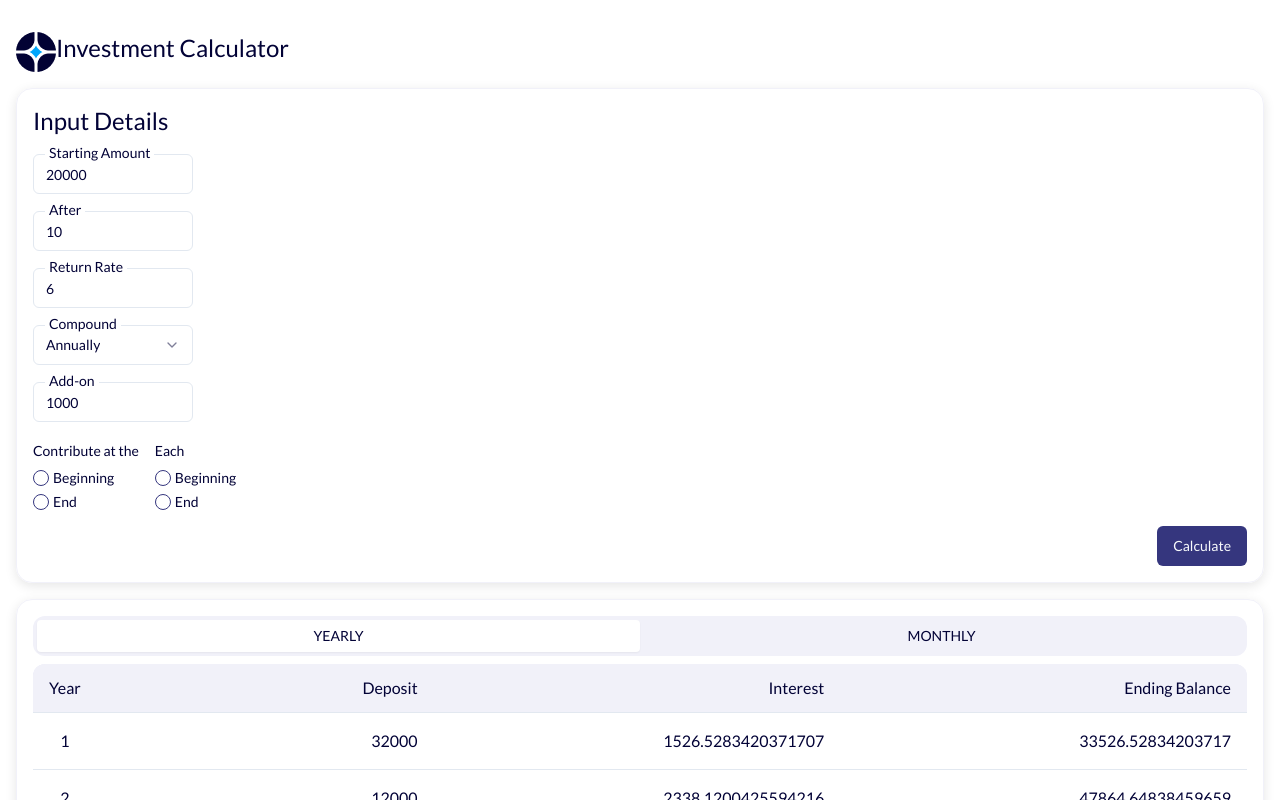
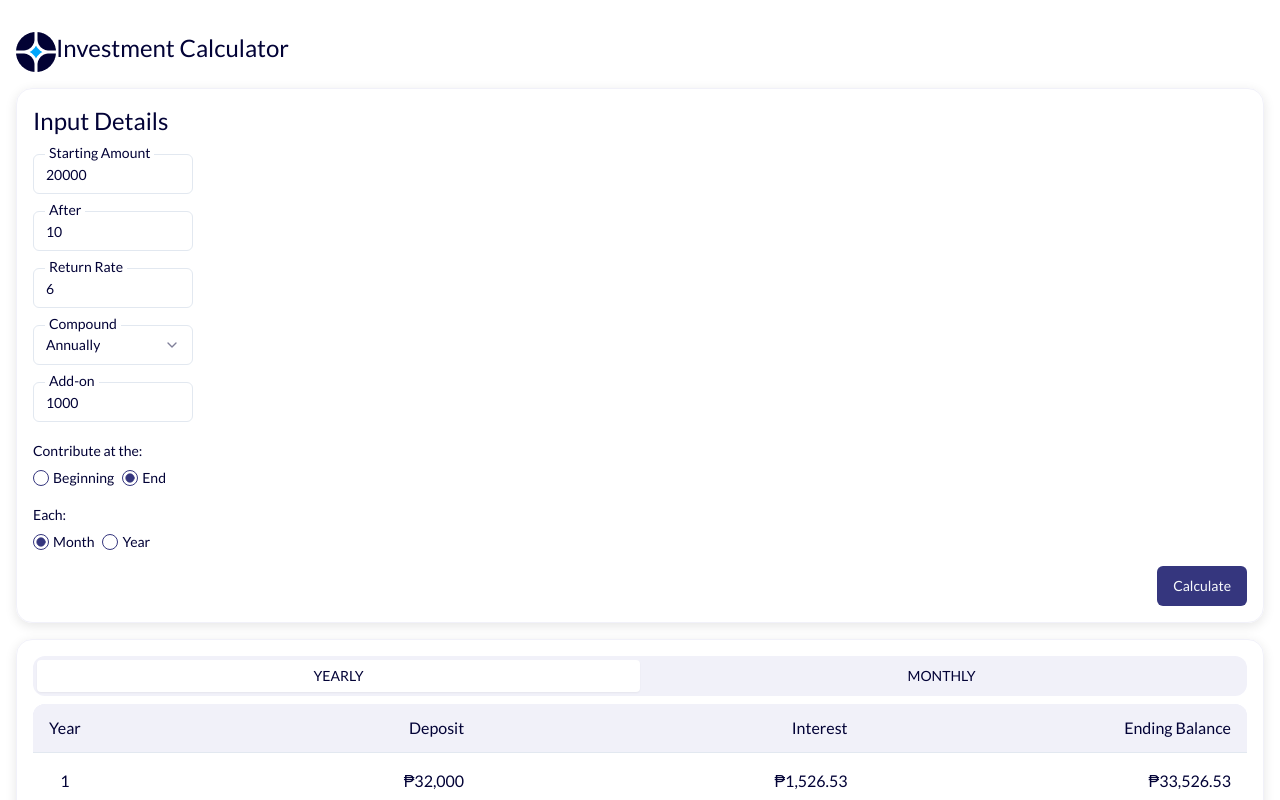
Before and after one commit to jcccc4/investment-calculator, a Next.js app: page / in a window 1280 px wide. Shown: the top 800 px of the page. Built offline with nearby package versions, Linux system fonts and the light colour scheme.

Commit message:
Finish the functionality

```diff
--- a/package.json
+++ b/package.json
@@ -25,12 +25,14 @@
     "react-hook-form": "^7.53.0",
     "tailwind-merge": "^2.5.2",
     "tailwindcss-animate": "^1.0.7",
+    "uuid": "^10.0.0",
     "zod": "^3.23.8"
   },
   "devDependencies": {
     "@types/node": "^20",
     "@types/react": "^18",
     "@types/react-dom": "^18",
+    "@types/uuid": "^10.0.0",
     "eslint": "^8",
     "eslint-config-next": "14.2.13",
     "postcss": "^8",
--- a/src/app/_components/CardTable.tsx
+++ b/src/app/_components/CardTable.tsx
@@ -9,26 +9,29 @@ import {
 import { Tabs, TabsContent, TabsList, TabsTrigger } from "@/components/ui/tabs";
 import React, { Dispatch, SetStateAction } from "react";
 import { Data, Inputs } from "../page";
-import { investmentCalculator } from "./form/investmentCalculator";
+import { investmentCalculator } from "../../lib/investmentCalculator";
+import { v4 as uuidv4 } from "uuid";
 
 export default function CardTable({
   data,
   setData,
   formResult,
+  setTab,
 }: {
   data: Data[];
   formResult: Inputs;
   setData: Dispatch<SetStateAction<Data[]>>;
+  setTab: Dispatch<SetStateAction<string>>;
 }) {
-  console.log(formResult);
 
   return (
     <Tabs
       defaultValue="yearly"
       className="w-full "
-      onValueChange={(value) =>
-        setData(investmentCalculator(formResult, value))
-      }
+      onValueChange={(value) => {
+        setTab(value);
+        setData(investmentCalculator(formResult, value));
+      }}
     >
       <TabsList className=" grid grid-cols-2">
         <TabsTrigger value="yearly">YEARLY</TabsTrigger>
@@ -49,7 +52,7 @@ export default function CardTable({
           <TableBody>
             {data.length > 0 &&
               data.map((data, index) => (
-                <TableRow key={`tabledata-${index + 1}`}>
+                <TableRow key={uuidv4()}>
                   <TableCell className="text-center font-medium ">
                     {data.year}
                   </TableCell>
--- a/src/app/_components/InputDetails.tsx
+++ b/src/app/_components/InputDetails.tsx
@@ -2,7 +2,6 @@ import { Button } from "@/components/ui/button";
 import {
   Form,
   FormControl,
-  FormDescription,
   FormField,
   FormItem,
   FormLabel,
@@ -21,19 +20,23 @@ import {
   SelectTrigger,
   SelectValue,
 } from "@/components/ui/select";
-import { investmentCalculator } from "./form/investmentCalculator";
+import { investmentCalculator } from "../../lib/investmentCalculator";
 
 type Props = {
   setData: Dispatch<SetStateAction<Data[]>>;
   setFormResult: Dispatch<SetStateAction<Inputs>>;
+  tab: string;
 };
 
-function InputDetails({ setData, setFormResult }: Props) {
+function InputDetails({ setData, setFormResult, tab }: Props) {
   const form = useForm<Inputs>({
     defaultValues: initialData,
   });
   const onSubmit: SubmitHandler<Inputs> = (data) => {
-    setData(investmentCalculator(data));
+    data.addOn = Number(data.addOn);
+    data.startingAmount = Number(data.startingAmount);
+    setFormResult(data);
+    setData(investmentCalculator(data, tab));
   };
 
   return (
@@ -85,26 +88,23 @@ function InputDetails({ setData, setFormResult }: Props) {
               )}
             />
             <FormInputs form={form} name={"addOn"} label={"Add-on"} />
-            <div className="flex gap-4">
             <FormField
               control={form.control}
               name="type"
               render={({ field }) => (
                 <FormItem className="space-y-2">
-                    <FormLabel>Contribute at the</FormLabel>
+                  <FormLabel>Contribute at the:</FormLabel>
                   <FormControl>
                     <RadioGroup
                       onValueChange={field.onChange}
                       defaultValue={field.value}
-                        className="flex flex-col m-0"
+                      className="flex m-0"
                     >
                       <FormItem className="flex items-center space-x-1 space-y-0">
                         <FormControl>
                           <RadioGroupItem value="Beginning" />
                         </FormControl>
-                          <FormLabel className="font-normal">
-                            Beginning
-                          </FormLabel>
+                        <FormLabel className="font-normal">Beginning</FormLabel>
                       </FormItem>
                       <FormItem className="flex items-center space-x-1 space-y-0">
                         <FormControl>
@@ -123,26 +123,24 @@ function InputDetails({ setData, setFormResult }: Props) {
               name="each"
               render={({ field }) => (
                 <FormItem className="space-y-2">
-                    <FormLabel>Each</FormLabel>
+                  <FormLabel>Each:</FormLabel>
                   <FormControl>
                     <RadioGroup
                       onValueChange={field.onChange}
                       defaultValue={field.value}
-                        className="flex flex-col m-0"
+                      className="flex m-0"
                     >
                       <FormItem className="flex items-center space-x-1 space-y-0">
                         <FormControl>
-                            <RadioGroupItem value="Beginning" />
+                          <RadioGroupItem value="Month" />
                         </FormControl>
-                          <FormLabel className="font-normal">
-                            Beginning
-                          </FormLabel>
+                        <FormLabel className="font-normal">Month</FormLabel>
                       </FormItem>
                       <FormItem className="flex items-center space-x-1 space-y-0">
                         <FormControl>
-                            <RadioGroupItem value="End" />
+                          <RadioGroupItem value="Year" />
                         </FormControl>
-                          <FormLabel className="font-normal">End</FormLabel>
+                        <FormLabel className="font-normal">Year</FormLabel>
                       </FormItem>
                     </RadioGroup>
                   </FormControl>
@@ -151,7 +149,7 @@ function InputDetails({ setData, setFormResult }: Props) {
               )}
             />
           </div>
-          </div>
+
           <div className="flex w-full justify-end mt-4">
             <Button type="submit">Calculate</Button>
           </div>
--- a/src/app/_components/form/investmentCalculator.ts
+++ /dev/null
@@ -1,43 +0,0 @@
-import { Inputs } from "@/app/page";
-
-export function investmentCalculator(data: Inputs, value: string = "yearly") {
-  let endingBalance = data.startingAmount;
-  let interest = 0;
-  let deposit = data.startingAmount;
-  const resultArr = [];
-  let dataNumber = 1;
-
-  for (let i = 0; i < data.after; i++) {
-    let initial = endingBalance;
-    for (let j = 0; j < 12; j++) {
-      endingBalance *= (1 + data.returnRate / 100) ** (1 / 12);
-      endingBalance += data.addOn;
-
-      if (value === "monthly") {
-        deposit += data.addOn;
-        interest = endingBalance - initial - data.addOn ;
-        resultArr.push({
-          year: dataNumber++,
-          deposit: deposit,
-          interest: interest,
-          endingBalance: endingBalance,
-        });
-        deposit = 0;
-        initial = endingBalance;
-      }
-    }
-    if (value === "yearly") {
-      interest = endingBalance - initial - data.addOn * 12;
-
-      resultArr.push({
-        year: dataNumber++,
-        deposit: deposit + data.addOn * 12,
-        interest: interest,
-        endingBalance: endingBalance,
-      });
-    }
-    deposit = 0;
-  }
-
-  return resultArr;
-}
--- a/src/app/page.tsx
+++ b/src/app/page.tsx
@@ -3,7 +3,7 @@ import Image from "next/image";
 import InputDetails from "./_components/InputDetails";
 import CardTable from "./_components/CardTable";
 import { useState } from "react";
-import { investmentCalculator } from "./_components/form/investmentCalculator";
+import { investmentCalculator } from "../lib/investmentCalculator";
 
 export type Inputs = {
   startingAmount: number;
@@ -17,9 +17,9 @@ export type Inputs = {
 
 export type Data = {
   year: number;
-  deposit: number;
-  interest: number;
-  endingBalance: number;
+  deposit: string;
+  interest: string;
+  endingBalance: string;
 };
 
 export const initialData: Inputs = {
@@ -28,15 +28,14 @@ export const initialData: Inputs = {
   returnRate: 6,
   compound: "Annually",
   addOn: 1000,
-  type: "Amount",
-  each: "",
+  type: "End",
+  each: "Month",
 };
 
 export default function Home() {
   const [formResult, setFormResult] = useState<Inputs>(initialData);
-  const [data, setData] = useState<Data[]>(
-    investmentCalculator(initialData)
-  );
+  const [data, setData] = useState<Data[]>(investmentCalculator(initialData));
+  const [tab, setTab] = useState<string>("yearly");
 
   return (
     <div className="mx-4">
@@ -45,8 +44,17 @@ export default function Home() {
         <h1 className="text-2xl gap-2">Investment Calculator</h1>
       </header>
       <main className="[&>*]:child-card ">
-        <InputDetails setData={setData} setFormResult={setFormResult}/>
-        <CardTable data={data} setData={setData} formResult={formResult} />
+        <InputDetails
+          setData={setData}
+          setFormResult={setFormResult}
+          tab={tab}
+        />
+        <CardTable
+          data={data}
+          setData={setData}
+          formResult={formResult}
+          setTab={setTab}
+        />
       </main>
     </div>
   );
--- /dev/null
+++ b/src/lib/formatters.ts
@@ -0,0 +1,9 @@
+const CURRENCY_FORMATTER = new Intl.NumberFormat("en-US", {
+    currency: "PHP",
+    style: "currency",
+    minimumFractionDigits: 0,
+  })
+
+  export function formatCurrency(amount: number) {
+    return CURRENCY_FORMATTER.format(amount)
+  }
--- /dev/null
+++ b/src/lib/investmentCalculator.ts
@@ -0,0 +1,93 @@
+import { Data, Inputs } from "@/app/page";
+import { formatCurrency } from "./formatters";
+
+export function investmentCalculator(
+  data: Inputs,
+  frequency: string = "yearly"
+) {
+  let endingBalance = data.startingAmount;
+  let totalDeposit = data.startingAmount;
+  let yearlyInterest = 0;
+  const resultArr: Data[] = [];
+  let compound = 1;
+  switch (data.compound) {
+    case "Annually":
+      compound = 1;
+      break;
+    case "Semiannually":
+      compound = 2;
+      break;
+    case "Quarterly":
+      compound = 4;
+      break;
+    case "Monthly":
+      compound = 12;
+      break;
+    default:
+      break;
+  }
+
+  for (let month = 0; month < data.after * 12; month++) {
+    endingBalance = Number(endingBalance);
+    const initialBalance = endingBalance;
+
+    let interestEarned = 0;
+    if (data.type == "Beginning") {
+      if (data.each == "Month") {
+        endingBalance += data.addOn;
+        interestEarned -= data.addOn;
+      } else if (data.each == "Year" && (month + 1) % 12 == 0) {
+        endingBalance += data.addOn;
+        interestEarned -= data.addOn * 12;
+      }
+    }
+    // Calculate monthly compounding interest
+    endingBalance *= (1 + data.returnRate / compound / 100) ** (compound / 12);
+    interestEarned += endingBalance - initialBalance;
+    yearlyInterest += interestEarned;
+
+    // Add on the additional investment
+    if (data.type == "End") {
+      if (data.each == "Month") {
+        endingBalance += data.addOn;
+      } else if (data.each == "Year" && (month + 1) % 12 == 0) {
+        endingBalance += data.addOn;
+      }
+    }
+
+    if (data.each == "Month") {
+      totalDeposit += data.addOn;
+    } else if (data.each == "Year" && (month + 1) % 12 == 0) {
+      totalDeposit += data.addOn;
+    }
+
+    switch (frequency) {
+      case "monthly":
+        resultArr.push({
+          year: month + 1,
+          deposit: formatCurrency(totalDeposit),
+          interest: formatCurrency(interestEarned),
+          endingBalance: formatCurrency(endingBalance),
+        });
+        totalDeposit = 0;
+        break;
+      case "yearly":
+        if ((month + 1) % 12 == 0) {
+          resultArr.push({
+            year: (month + 1) / 12,
+            deposit: formatCurrency(totalDeposit),
+            interest: formatCurrency(yearlyInterest),
+            endingBalance: formatCurrency(endingBalance),
+          });
+          yearlyInterest = 0;
+          totalDeposit = 0;
+        }
+
+        break;
+      default:
+        break;
+    }
+  }
+
+  return resultArr;
+}
```
Also changed, not shown: 1 other file (tests, documents, lock files or other folders). Lines whose indentation alone changed are shown as unchanged.
